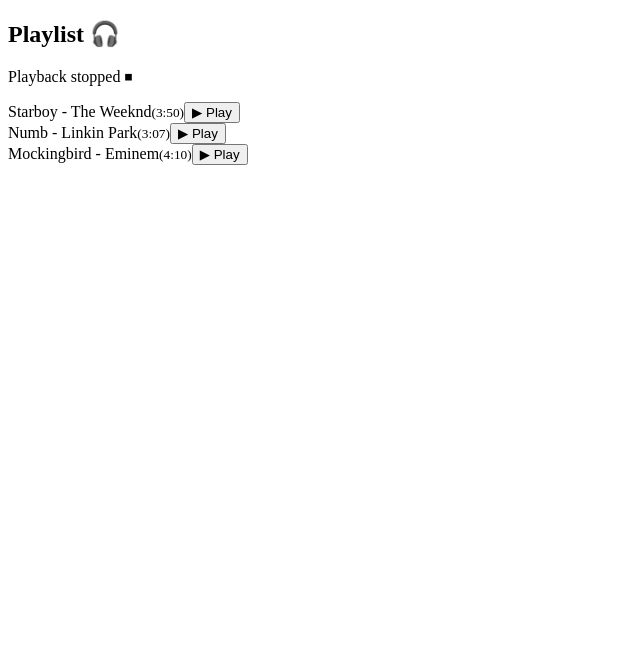
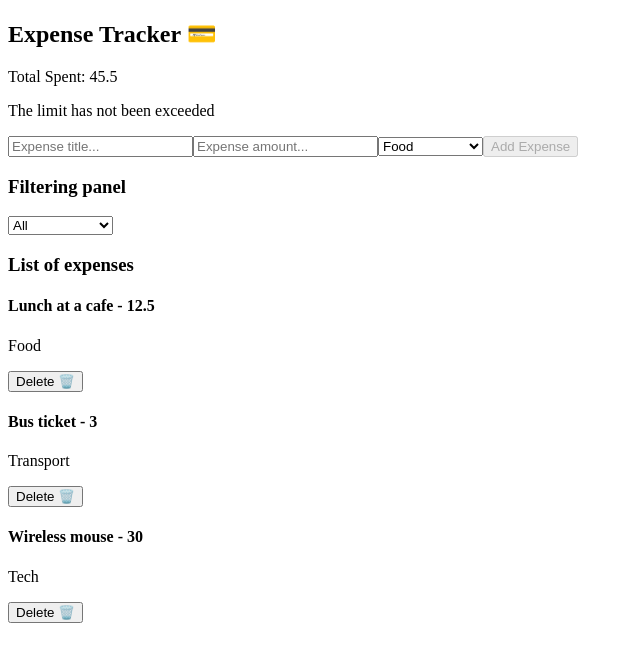
Before and after one commit to iveryasov/react-learning, a React (Vite) app: page / in a window 1280 px wide. Shown: the top 662 px of the page, without its empty margins (0-640 px from the left). Built offline with nearby package versions, Linux system fonts and the light colour scheme.

Commit message:
Day 123: Expense Tracker with multi-state filters, dynamic budget limit, and derived state

```diff
--- a/index.html
+++ b/index.html
@@ -2,7 +2,6 @@
 <html lang="en">
   <head>
     <meta charset="UTF-8" />
-    <link rel="icon" type="image/svg+xml" href="/favicon.svg" />
     <meta name="viewport" content="width=device-width, initial-scale=1.0" />
     <title>react-starter</title>
   </head>
--- a/src/App.tsx
+++ b/src/App.tsx
@@ -1,9 +1,9 @@
-import Day122 from './components/Day122';
+import Day123 from './components/Day123';
 
 function App() {
   return (
     <div>
-      <Day122 />
+      <Day123 />
     </div>
   );
 }
--- /dev/null
+++ b/src/components/Day123.tsx
@@ -0,0 +1,107 @@
+import { useState } from 'react';
+
+// Day 123
+// Expense Tracker
+
+type Category = 'Food' | 'Transport' | 'Tech' | 'Entertainment';
+
+interface Expense {
+    id: number;
+    title: string;
+    amount: number;
+    category: Category;
+}
+
+function Day123() {
+    const [expenses, setExpenses] = useState<Expense[]>([
+        {id: 1, title: 'Lunch at a cafe', amount: 12.5, category: 'Food'},
+        {id: 2, title: 'Bus ticket', amount: 3, category: 'Transport'},
+        {id: 3, title: 'Wireless mouse', amount: 30, category: 'Tech'},
+    ]);
+    const [expenseTitle, setExpenseTitle] = useState<string>('');
+    const [expenseAmount, setExpenseAmount] = useState<string>('');
+    const [selectedCategory, setSelectedCategory] = useState<Category>('Food');
+    const [filter, setFilter] = useState<Category | 'All'>('All');
+
+    const BUDGET_LIMIT = 500;
+
+    const totalAmount = expenses.reduce((sum, expense) => sum + expense.amount, 0);
+
+    const handleAddExpense = () => {
+        if (expenseTitle === '' || expenseAmount === '') return;
+
+        const newExpense = {
+            id: Date.now(),
+            title: expenseTitle,
+            amount: Number(expenseAmount),
+            category: selectedCategory,
+        }
+
+        setExpenses([...expenses, newExpense]);
+        setExpenseTitle('');
+        setExpenseAmount('');
+        setSelectedCategory('Food');
+    }
+
+    const handleDelete = (id: number) => {
+        setExpenses(expenses.filter((expense) => expense.id !== id));
+    }
+
+    const filteredExpenses = filter === 'All'
+        ? expenses
+        : expenses.filter(expense => expense.category === filter);
+
+    return (
+        <div>
+            <div>
+                <h2>Expense Tracker 💳</h2>
+                <p>Total Spent: {totalAmount}</p>
+                <p>{totalAmount > BUDGET_LIMIT ? '⚠️ Over budget! (500)' : 'The limit has not been exceeded'}</p>
+            </div>
+
+            <div>
+                <input type='text' placeholder='Expense title...' value={expenseTitle} onChange={(e) => setExpenseTitle(e.target.value)}/>
+                <input type='number' placeholder='Expense amount...' value={expenseAmount} onChange={(e) => setExpenseAmount(e.target.value)}/>
+                <select id='select-category' value={selectedCategory} onChange={(e) => setSelectedCategory(e.target.value as Category)}>
+                    <option value="Food">Food</option>
+                    <option value="Transport">Transport</option>
+                    <option value="Tech">Tech</option>
+                    <option value="Entertainment">Entertainment</option>
+                </select>
+                <button disabled={expenseTitle === '' || expenseAmount === ''} onClick={handleAddExpense}>Add Expense</button>
+            </div>
+
+            <div>
+                <h3>Filtering panel</h3>
+                <select id='filter-select' value={filter} onChange={(e) => setFilter(e.target.value as Category | 'All')}>
+                    <option value="All">All</option>
+                    <option value="Food">Food</option>
+                    <option value="Transport">Transport</option>
+                    <option value="Tech">Tech</option>
+                    <option value="Entertainment">Entertainment</option>
+                </select>
+            </div>
+
+            <div>
+                <h3>List of expenses</h3>
+
+                {filteredExpenses.length === 0 ? (
+                    <p>No expenses found in this category</p>
+                ) : (
+                        <div>
+                            {filteredExpenses.map((expense) =>
+                                <div key={expense.id}>
+                                    <h4>{expense.title} - {expense.amount}</h4>
+                                    <p>{expense.category}</p>
+                                    <button onClick={() => handleDelete(expense.id)}>Delete 🗑️</button>
+                                </div>
+                            )}
+                        </div>
+                    )
+                }
+            </div>
+        </div>
+    );
+}
+
+export default Day123;
```
